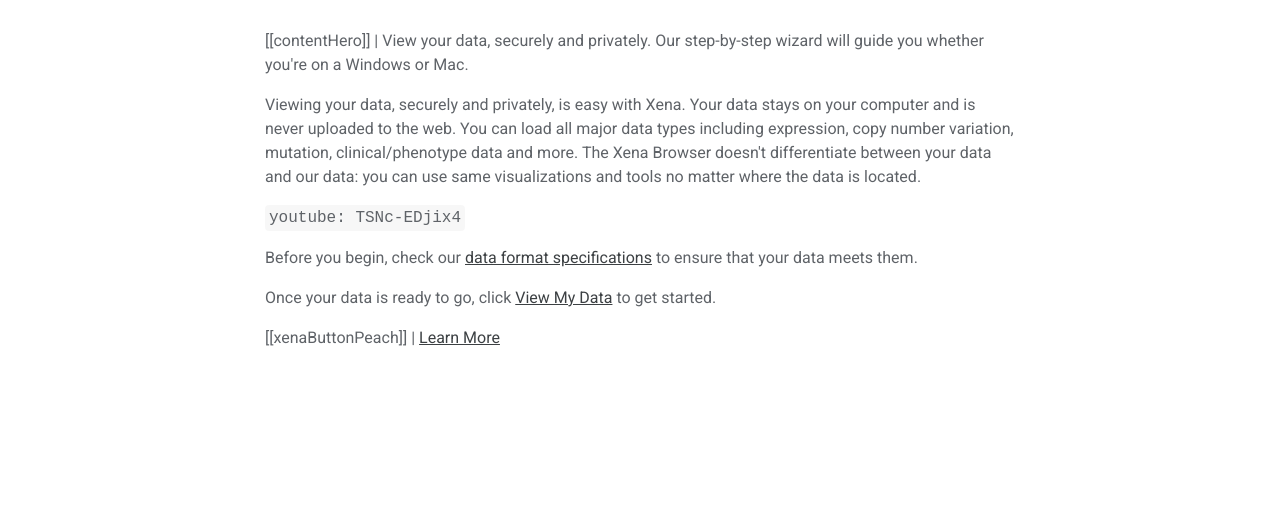
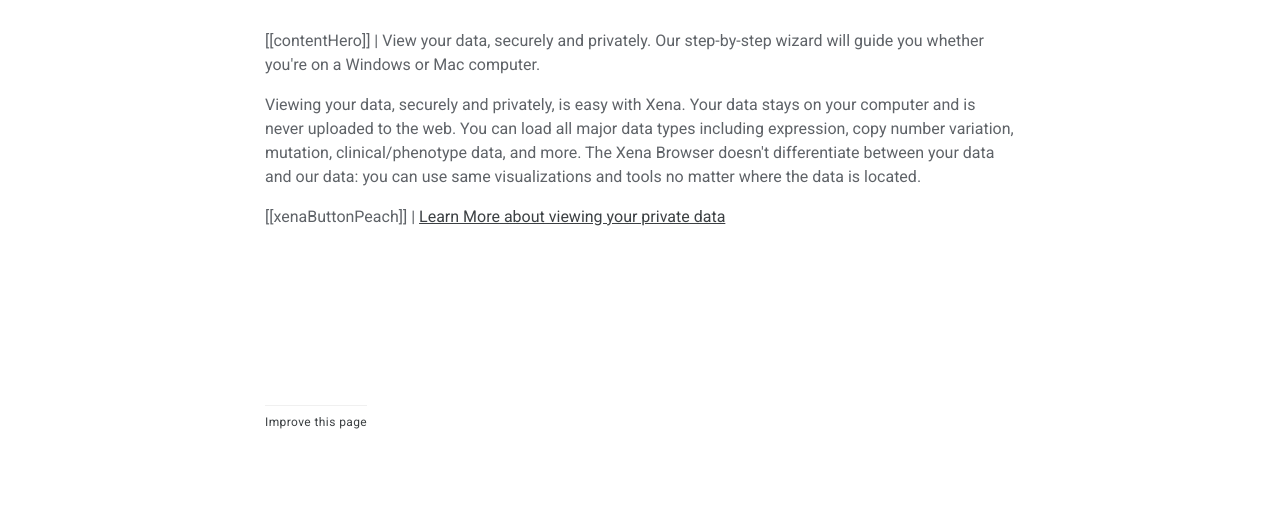
Before and after one commit to ucscXena/xena-web, a Gatsby site: page /private-hubs/ in a window 1280 px wide. Shown: the part 287-800 px from the top of the page. Built offline with nearby package versions, Linux system fonts and the light colour scheme; Gatsby itself is replaced by a stand-in of ours; some packages are replaced by stand-ins of ours.

Commit message:
removing video and other links
video doesn't actually help you to load your data. removing inks because they jump in too quickly. Instead have users start with help docs

```diff
--- a/content/private-hubs.md
+++ b/content/private-hubs.md
@@ -6,15 +6,9 @@
 ---
 
 [[contentHero]]
-| View your data, securely and privately. Our step-by-step wizard will guide you whether you're on a Windows or Mac.
+| View your data, securely and privately. Our step-by-step wizard will guide you whether you're on a Windows or Mac computer.
 
-Viewing your data, securely and privately, is easy with Xena. Your data stays on your computer and is never uploaded to the web. You can load all major data types including expression, copy number variation, mutation, clinical/phenotype data and more. The Xena Browser doesn't differentiate between your data and our data: you can use same visualizations and tools no matter where the data is located.
-
-`youtube: TSNc-EDjix4`
-
-Before you begin, check our [data format specifications](https://ucsc-xena.gitbook.io/project/local-xena-hub/data-format-specifications) to ensure that your data meets them.
-
-Once your data is ready to go, click [View My Data](https://xenabrowser.net/datapages/?addHub=https://local.xena.ucsc.edu:7223&host=https://local.xena.ucsc.edu:7223) to get started.
+Viewing your data, securely and privately, is easy with Xena. Your data stays on your computer and is never uploaded to the web. You can load all major data types including expression, copy number variation, mutation, clinical/phenotype data, and more. The Xena Browser doesn't differentiate between your data and our data: you can use same visualizations and tools no matter where the data is located.
 
 [[xenaButtonPeach]]
-| [Learn More](https://ucsc-xena.gitbook.io/project/local-xena-hub/getting-started)
+| [Learn More about viewing your private data](https://ucsc-xena.gitbook.io/project/local-xena-hub/getting-started)
```
